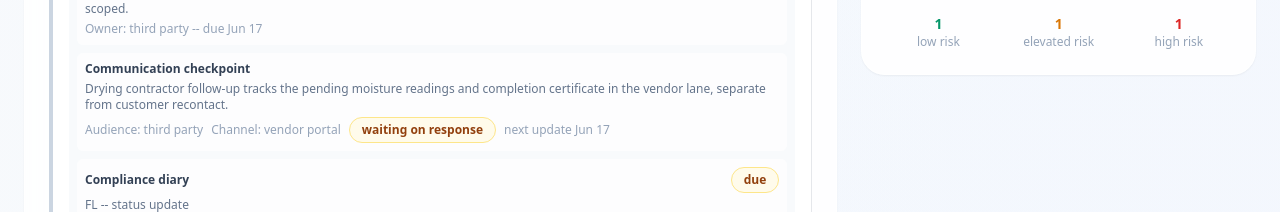
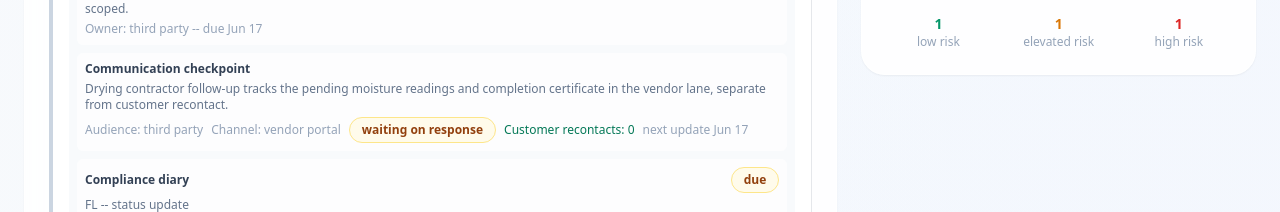
Before and after one commit to tensorgarden/insurtech-ai-platform, a Next.js app: page / in a window 1280 px wide. Shown: the part 1760-1972 px from the top of the page. Built offline with nearby package versions, Linux system fonts and the light colour scheme.

Commit message:
Track claim recontact friction in communication checkpoints

```diff
--- a/src/app/page.tsx
+++ b/src/app/page.tsx
@@ -708,6 +708,15 @@ function ClaimCard({ claim }: { claim: Claim }) {
             <Badge tone={communicationTone[claim.communicationCheckpoint.status]}>
               {claim.communicationCheckpoint.status.split("_").join(" ")}
             </Badge>
+            <span
+              className={
+                claim.communicationCheckpoint.recontactCount > 0
+                  ? "font-medium text-amber-700"
+                  : "text-emerald-700"
+              }
+            >
+              Customer recontacts: {claim.communicationCheckpoint.recontactCount}
+            </span>
             {claim.communicationCheckpoint.nextDueAt && (
               <span>
                 next update {" "}
--- a/src/lib/demo-data.ts
+++ b/src/lib/demo-data.ts
@@ -349,6 +349,7 @@ export const demoClaims: Claim[] = [
       audience: "customer",
       channel: "sms",
       status: "scheduled",
+      recontactCount: 1,
       lastSentAt: "2026-06-08T10:05:00Z",
       nextDueAt: "2026-06-09T13:00:00Z",
       message: "Customer gets a next-day liability status update after the adjuster confirms the police citation and repair estimate alignment.",
@@ -421,6 +422,7 @@ export const demoClaims: Claim[] = [
       audience: "third_party",
       channel: "vendor_portal",
       status: "waiting_on_response",
+      recontactCount: 0,
       lastSentAt: "2026-06-07T11:20:00Z",
       nextDueAt: "2026-06-10T11:00:00Z",
       message: "Restoration vendor follow-up is tracked separately so the customer is not recontacted for a third-party estimate blocker.",
@@ -551,6 +553,7 @@ export const demoClaims: Claim[] = [
       audience: "customer",
       channel: "customer_portal",
       status: "sent",
+      recontactCount: 0,
       lastSentAt: "2026-06-01T17:05:00Z",
       message: "Customer payout confirmation was sent after the recovery window closed and the evidence packet was archived.",
     },
@@ -613,6 +616,7 @@ export const demoClaims: Claim[] = [
       audience: "customer",
       channel: "sms",
       status: "sent",
+      recontactCount: 0,
       lastSentAt: "2026-05-10T15:30:00Z",
       message: "Settlement closure notice was sent after legal confirmed premises-safety follow-up was filed.",
     },
@@ -683,6 +687,7 @@ export const demoClaims: Claim[] = [
       audience: "customer",
       channel: "customer_portal",
       status: "sent",
+      recontactCount: 0,
       lastSentAt: "2026-04-15T10:45:00Z",
       message: "Customer settlement update was sent with the scheduled-property worksheet archived for claim history visibility.",
     },
@@ -746,6 +751,7 @@ export const demoClaims: Claim[] = [
       audience: "customer",
       channel: "customer_portal",
       status: "scheduled",
+      recontactCount: 2,
       lastSentAt: "2026-02-28T09:00:00Z",
       nextDueAt: "2026-03-02T17:30:00Z",
       message: "Customer notice remains scheduled until supervisor validates policy-lapse evidence and adverse-action language.",
@@ -836,6 +842,7 @@ export const demoClaims: Claim[] = [
       audience: "third_party",
       channel: "vendor_portal",
       status: "waiting_on_response",
+      recontactCount: 0,
       lastSentAt: "2026-06-15T10:10:00Z",
       nextDueAt: "2026-06-17T11:00:00Z",
       message:
--- a/src/lib/types.ts
+++ b/src/lib/types.ts
@@ -112,6 +112,7 @@ export interface ClaimCommunicationCheckpoint {
   audience: ClaimCommunicationAudience;
   channel: ClaimCommunicationChannel;
   status: ClaimCommunicationStatus;
+  recontactCount: number;
   lastSentAt?: string;
   nextDueAt?: string;
   message: string;
```
Also changed, not shown: 1 other file (tests, documents, lock files or other folders).
